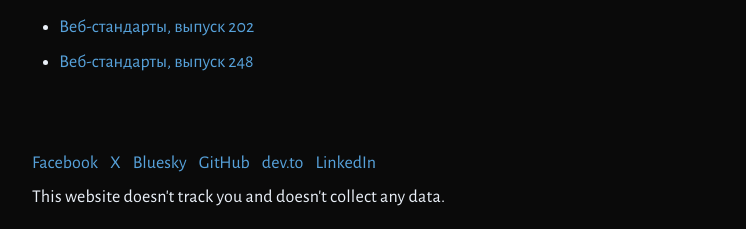
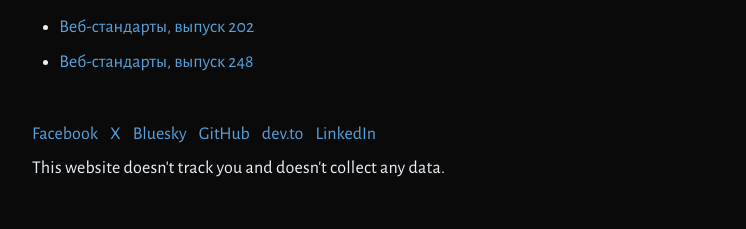
Before and after one commit to web-padawan/web-padawan.github.io, an Eleventy site: page source/site/index.njk in a window 1280 px wide. Shown: the part 601-830 px from the top of the page, without its empty margins (86-832 px from the left). After the commit the page ends 800 px from the top, so only its background shows below. Built offline with nearby package versions, Linux system fonts and the light colour scheme; Eleventy itself is replaced by a stand-in of ours; files that its build step writes are made by us from their sources; what eleventy-plugin-embed-twitter would draw is missing.

Commit message:
Reduce footer top marging for home page

```diff
--- a/source/site/assets/styles/index.css
+++ b/source/site/assets/styles/index.css
@@ -316,7 +316,7 @@ section {
 
 /* Footer */
 .footer {
-  margin: 3rem 0 1rem;
+  margin: 1rem 0;
 }
 
 .social,
```
